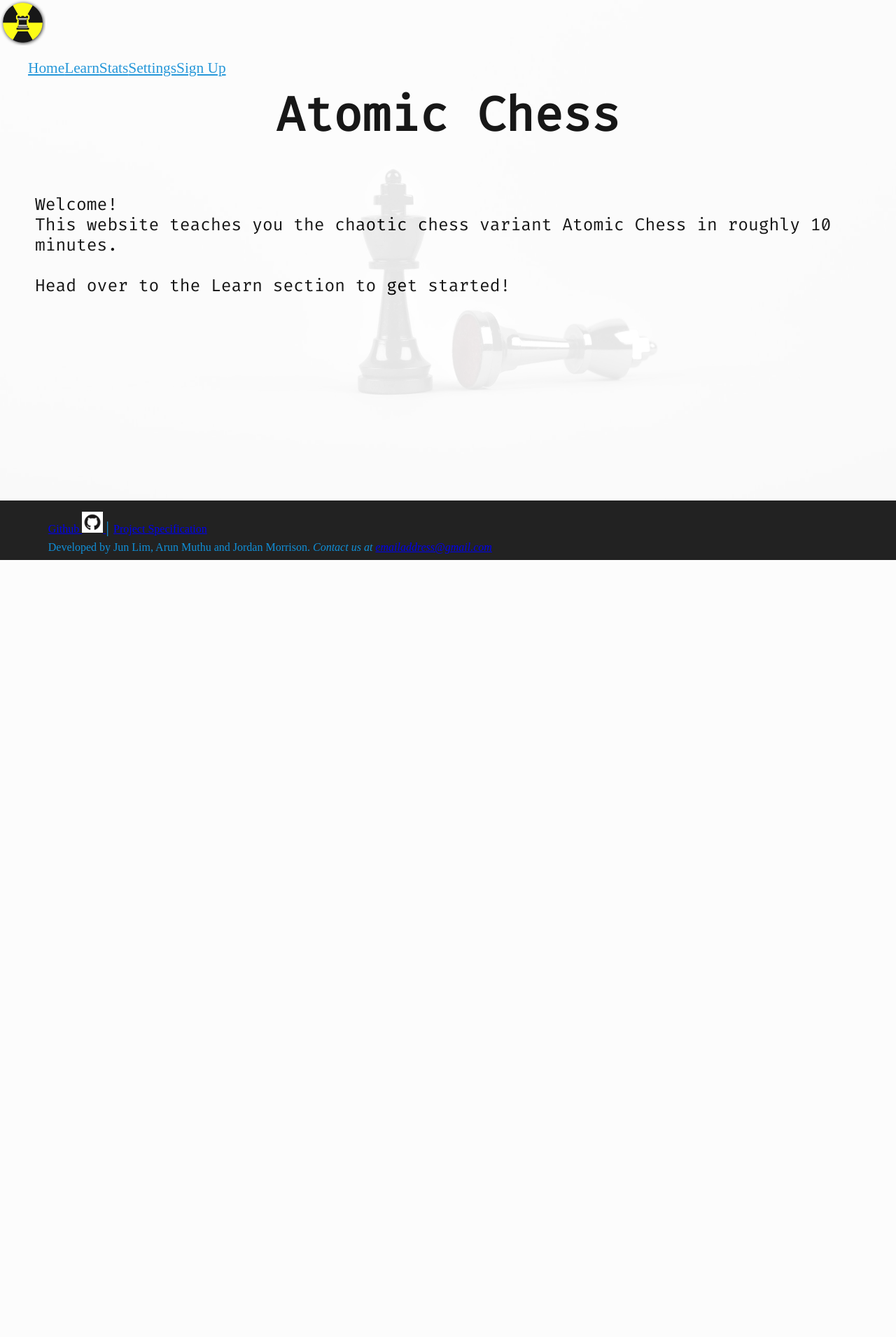
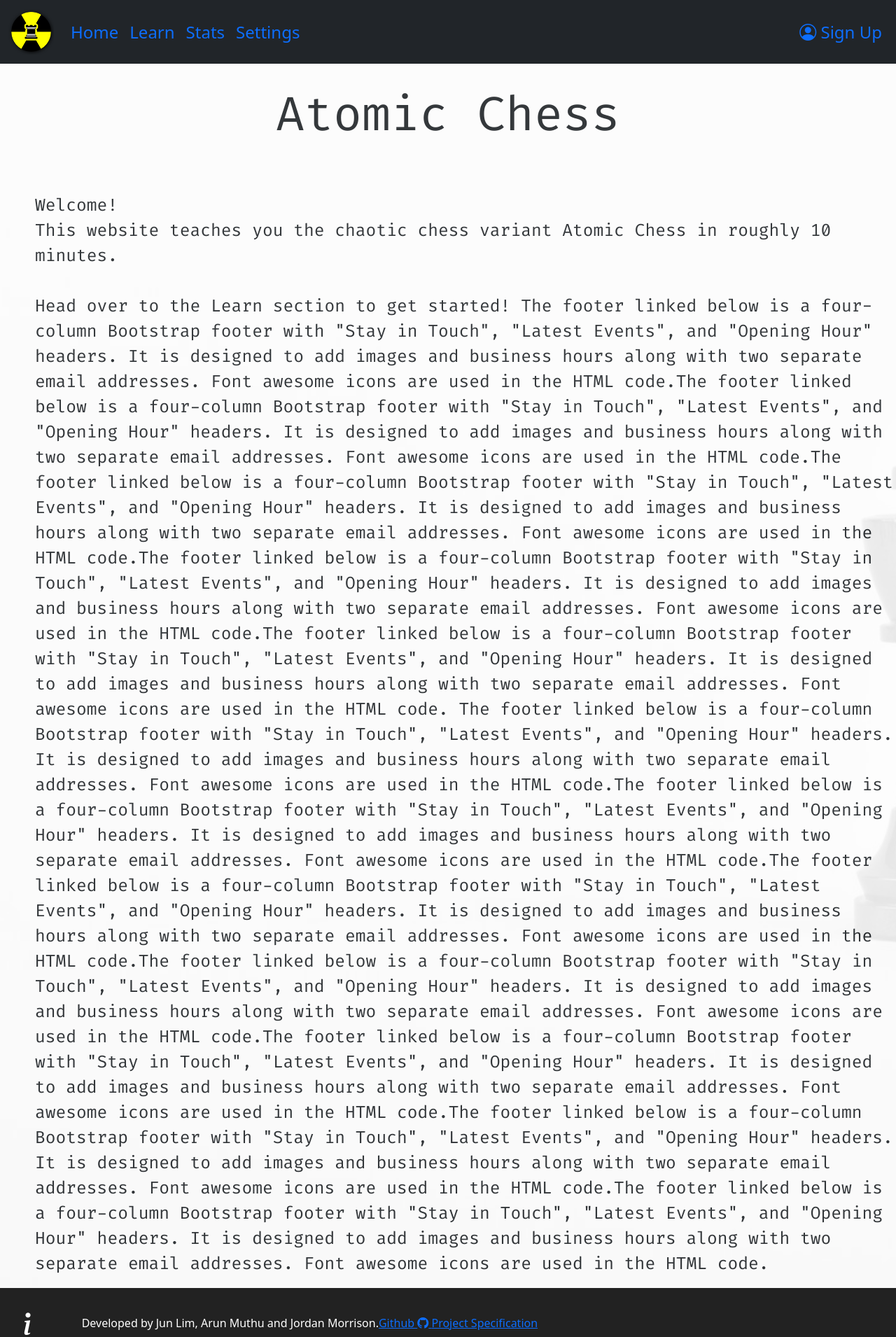
Before and after one commit to APM246/Atomic-Chess, a Flask app: page / in a window 1280 px wide. Shown: the whole page at 70% size. Before the commit the page ends 800 px from the top, so only its background shows below. Run offline with Flask 2, Linux system fonts and the light colour scheme; some libraries are stand-ins or nearby versions.

Commit message:
menu and footer back to normal

```diff
--- a/app/static/base.css
+++ b/app/static/base.css
@@ -2,6 +2,7 @@ body {
     position: relative;
     min-height: 100vh;
     margin: 0;
+    padding-bottom: 70px;
 }
 
 body::before {
@@ -16,12 +17,6 @@ body::before {
     opacity: 0.1;
 }
 
-body::after {
-    content:'';
-    display:block;
-    height: 85px;
-}
-
 .board {
     outline: none;
     user-select: none;
@@ -31,23 +26,17 @@ body::after {
     display: flex;
 }
 
-ul li {
-    float: left;
-    list-style-type: none;
+.container-fluid, .navbar-nav, .navbar-nav li {
+    height: 100%;
 }
 
-.navbar-custom {
-    height: 90px;
-    border-radius: 0;
+.navbar-nav>li {
+    color: rgb(16, 143, 216);
+    font-size: 18pt;
+    height: 100%;
 }
 
-.navbar-inverse .navbar-nav>li>a {
-    color: rgb(16, 143, 216);
-    font-size: 16pt;
-    padding-top: 30px;
-}
-
-.navbar-inverse .navbar-nav>li>a:hover {
+.navbar-nav>li:hover {
     background-color: rgba(225, 211, 14, 0.4);
 }
 
@@ -77,15 +66,15 @@ ul li {
     position: absolute;
     bottom: 0px;
     width: 100%;
-    height: 85px;
+    height: 70px;
     background-color: rgb(34, 34, 34);
-    color: rgb(16, 143, 216);
+    color: white;
     overflow: hidden;
 }
 
-.footer-content {
-    padding-top: 1em;
-    width: 100%;
+.footer-content li {
+    list-style-type: none;
+    float: left;
 }
 
 .footer-content a:hover {
@@ -93,13 +82,6 @@ ul li {
     text-decoration: none;
 }
 
-.glyphicon-font {
+#info-icon {
     font-size: 3.5em;
-    padding-right: 1em;
-    padding-top: 1%;
-    padding-left: 1%;
 }
-
-#links {
-    padding-bottom: 6px;
-}
--- a/app/templates/base.html
+++ b/app/templates/base.html
@@ -7,12 +7,11 @@
   <meta name="viewport" content="width=device-width, initial-scale=1">
 
   <!-- Latest compiled and minified CSS -->
-  <script src="https://cdn.jsdelivr.net/npm/bootstrap@5.0.0-beta3/dist/js/bootstrap.min.js"
-  integrity="sha384-j0CNLUeiqtyaRmlzUHCPZ+Gy5fQu0dQ6eZ/xAww941Ai1SxSY+0EQqNXNE6DZiVc" crossorigin="anonymous"></script>
+  <link href="https://cdn.jsdelivr.net/npm/bootstrap@5.0.0-beta3/dist/css/bootstrap.min.css" rel="stylesheet"
+   integrity="sha384-eOJMYsd53ii+scO/bJGFsiCZc+5NDVN2yr8+0RDqr0Ql0h+rP48ckxlpbzKgwra6" crossorigin="anonymous">
 
-  <!-- Latest compiled and minified JavaScript -->
-  <script src="https://cdn.jsdelivr.net/npm/bootstrap@5.0.0-beta3/dist/js/bootstrap.min.js"
-  integrity="sha384-j0CNLUeiqtyaRmlzUHCPZ+Gy5fQu0dQ6eZ/xAww941Ai1SxSY+0EQqNXNE6DZiVc" crossorigin="anonymous"></script>
+   <!-- Bootstrap 5.0 Icons -->
+   <link rel="stylesheet" href="https://cdn.jsdelivr.net/npm/bootstrap-icons@1.4.1/font/bootstrap-icons.css">
 
   <!-- Custom CSS-->
   <link type="text/css" rel="stylesheet" href="{{ url_for('static', filename='base.css') }}">
@@ -33,21 +32,23 @@
 </head>
 
 <body {% block body_attributes %} {% endblock %}>
-  <nav class="navbar navbar-inverse navbar-custom">
+
+  <nav class="navbar navbar-expand-md bg-dark">
     <div class="container-fluid">
-      <div class="navbar-header">
-        <a class="navbar-brand" href="{{ url_for('index') }}"> <img
-            src="{{url_for('static', filename='logo/atomic_chess.png')}}" width='65' height='65'
-            alt='atomic chess logo'> </a>
+      <a class="navbar-brand" href="{{ url_for('index') }}">
+        <img src="{{url_for('static', filename='logo/atomic_chess.png')}}" width='65' height='65'
+            alt='atomic chess logo'>
+      </a>
+      <div class="collapse navbar-collapse">
+      <ul class="navbar-nav">
+        <li class="nav-item"><a class="nav-link" href="{{ url_for('index') }}"> Home </a></li>
+        <li class="nav-item"><a class="nav-link" href="{{ url_for('learn') }}"> Learn </a></li>
+        <li class="nav-item"><a class="nav-link" href="{{ url_for('stats') }}"> Stats </a></li>
+        <li class="nav-item"><a class="nav-link" href="{{ url_for('settings') }}"> Settings </a></li>
+      </ul>
       </div>
-      <ul class="nav navbar-nav">
-        <li><a href="{{ url_for('index') }}"> Home </a></li>
-        <li><a href="{{ url_for('learn') }}"> Learn </a></li>
-        <li><a href="{{ url_for('stats') }}"> Stats </a></li>
-        <li><a href="{{ url_for('settings') }}"> Settings </a></li>
-      </ul>
-      <ul class="nav navbar-nav navbar-right">
-        <li><a href="#"><span class="glyphicon glyphicon-user"></span> Sign Up</a></li>
+      <ul class="navbar-nav">
+        <li class="nav-item"><a class="nav-link" href="#"> <i class="bi bi-person-circle"> </i> Sign Up</a></li>
       </ul>
     </div>
   </nav>
@@ -55,25 +56,24 @@
   {% block content %}
   {% endblock %}
 
-  <footer id="footer" class="container">
-    <div class="glyphicon glyphicon-font col-3"> </div>
-    <div class="footer-content col-9">
-      <div id="links">
-        <span> <a target="_blank" href="https://github.com/APM246/Atomic-Chess"> Github <img
-              src="{{ url_for('static', filename='logo/github.png') }}" style="max-width: 30px; max-height:30px;">
-            </img> </a> </span>
-        <span style="font-size:1.5em;"> | </span>
-        <span> <a target="_blank" href="https://teaching.csse.uwa.edu.au/units/CITS3403/"> Project Specification </a>
+  <footer class="navbar fixed-bottom" id="footer">
+    <div class="container-fluid"> <!-- COLLAPSE CLASS?-->
+      <div id="info-icon" class="col-1">
+        <span class="bi bi-info"> </span>
+      </div>
+      <div class="footer-content col-11 d-flex">
+        Developed by Jun Lim, Arun Muthu and Jordan Morrison.
+        <span class="flex-row-reverse">
+          <a target="_blank" href="https://github.com/APM246/Atomic-Chess"> Github <i class="bi bi-github"> </i> </a>
+          <a target="_blank" href="https://teaching.csse.uwa.edu.au/units/CITS3403/"> Project Specification </a>
         </span>
       </div>
-
-      <p style="display:inline;"> Developed by Jun Lim, Arun Muthu and Jordan Morrison.
-      <address style="display:inline;"> Contact us at <a href="mailto:emailaddress@gmail.com"> emailaddress@gmail.com
-        </a> </address>
-      </p>
     </div>
   </footer>
 
+<!-- Latest compiled and minified JavaScript -->
+<script src="https://cdn.jsdelivr.net/npm/bootstrap@5.0.0-beta3/dist/js/bootstrap.min.js"
+integrity="sha384-j0CNLUeiqtyaRmlzUHCPZ+Gy5fQu0dQ6eZ/xAww941Ai1SxSY+0EQqNXNE6DZiVc" crossorigin="anonymous"></script>
 </body>
 
 </html>
--- a/app/templates/index.html
+++ b/app/templates/index.html
@@ -12,6 +12,36 @@
     <div class='main-text'>
       <h1> Atomic Chess </h1>
       <p> Welcome! <br> This website teaches you the chaotic chess variant Atomic Chess in roughly 10 minutes. <br> <br> Head over to the Learn section
-      to get started! </p>
+      to get started!
+
+      The footer linked below is a four-column Bootstrap footer with "Stay in Touch", "Latest Events", and "Opening Hour" headers. It is designed to add images and business hours along with two separate email addresses.
+
+      Font awesome icons are used in the HTML code.The footer linked below is a four-column Bootstrap footer with "Stay in Touch", "Latest Events", and "Opening Hour" headers. It is designed to add images and business hours along with two separate email addresses.
+
+      Font awesome icons are used in the HTML code.The footer linked below is a four-column Bootstrap footer with "Stay in Touch", "Latest Events", and "Opening Hour" headers. It is designed to add images and business hours along with two separate email addresses.
+
+      Font awesome icons are used in the HTML code.The footer linked below is a four-column Bootstrap footer with "Stay in Touch", "Latest Events", and "Opening Hour" headers. It is designed to add images and business hours along with two separate email addresses.
+
+      Font awesome icons are used in the HTML code.The footer linked below is a four-column Bootstrap footer with "Stay in Touch", "Latest Events", and "Opening Hour" headers. It is designed to add images and business hours along with two separate email addresses.
+
+      Font awesome icons are used in the HTML code.
+
+      The footer linked below is a four-column Bootstrap footer with "Stay in Touch", "Latest Events", and "Opening Hour" headers. It is designed to add images and business hours along with two separate email addresses.
+
+Font awesome icons are used in the HTML code.The footer linked below is a four-column Bootstrap footer with "Stay in Touch", "Latest Events", and "Opening Hour" headers. It is designed to add images and business hours along with two separate email addresses.
+
+Font awesome icons are used in the HTML code.The footer linked below is a four-column Bootstrap footer with "Stay in Touch", "Latest Events", and "Opening Hour" headers. It is designed to add images and business hours along with two separate email addresses.
+
+Font awesome icons are used in the HTML code.The footer linked below is a four-column Bootstrap footer with "Stay in Touch", "Latest Events", and "Opening Hour" headers. It is designed to add images and business hours along with two separate email addresses.
+
+Font awesome icons are used in the HTML code.The footer linked below is a four-column Bootstrap footer with "Stay in Touch", "Latest Events", and "Opening Hour" headers. It is designed to add images and business hours along with two separate email addresses.
+
+Font awesome icons are used in the HTML code.The footer linked below is a four-column Bootstrap footer with "Stay in Touch", "Latest Events", and "Opening Hour" headers. It is designed to add images and business hours along with two separate email addresses.
+
+Font awesome icons are used in the HTML code.The footer linked below is a four-column Bootstrap footer with "Stay in Touch", "Latest Events", and "Opening Hour" headers. It is designed to add images and business hours along with two separate email addresses.
+
+Font awesome icons are used in the HTML code.
+
+    </p>
     </div>
   {% endblock %}
```
Also changed, not shown: app/templates/learn.html (+6 -6 lines), app/static/logo/github.png (deleted). Lines whose indentation alone changed are shown as unchanged.
